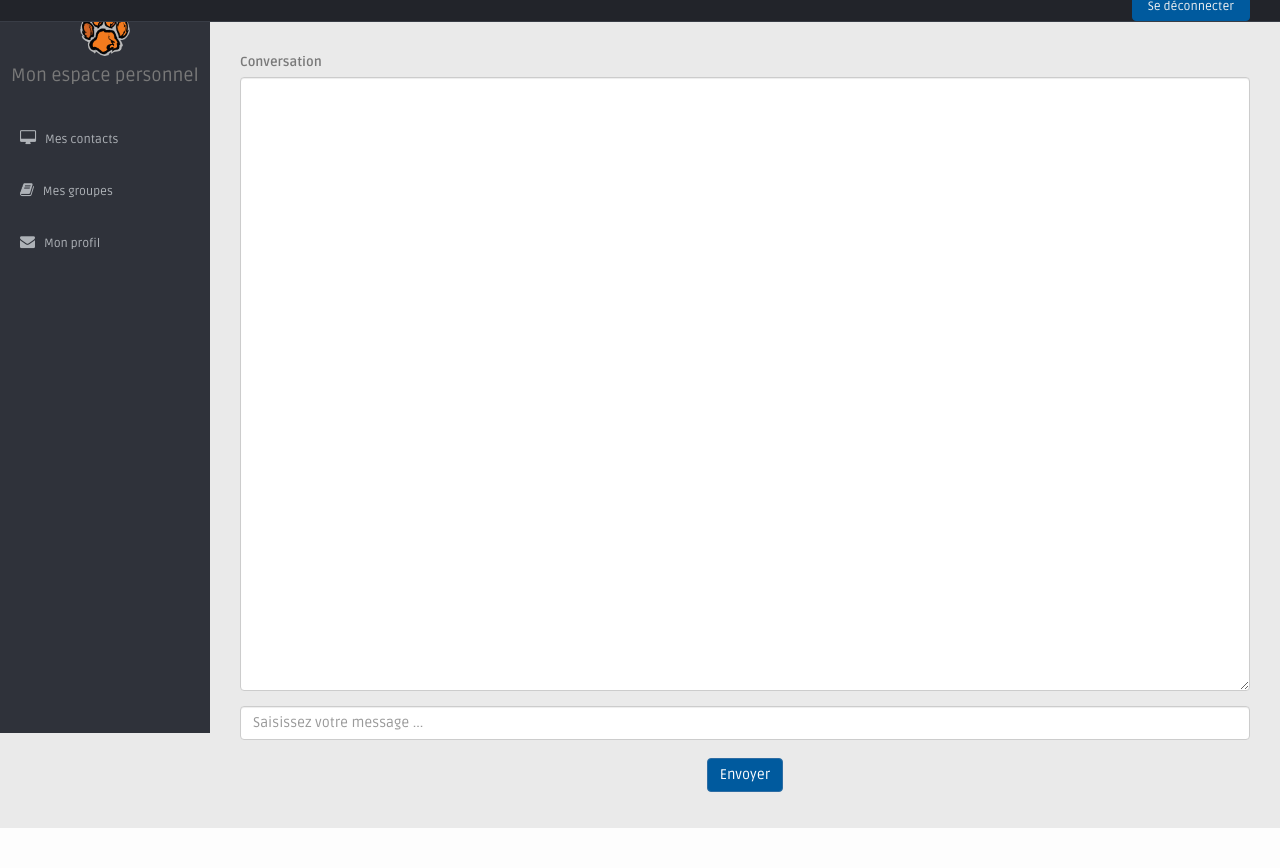
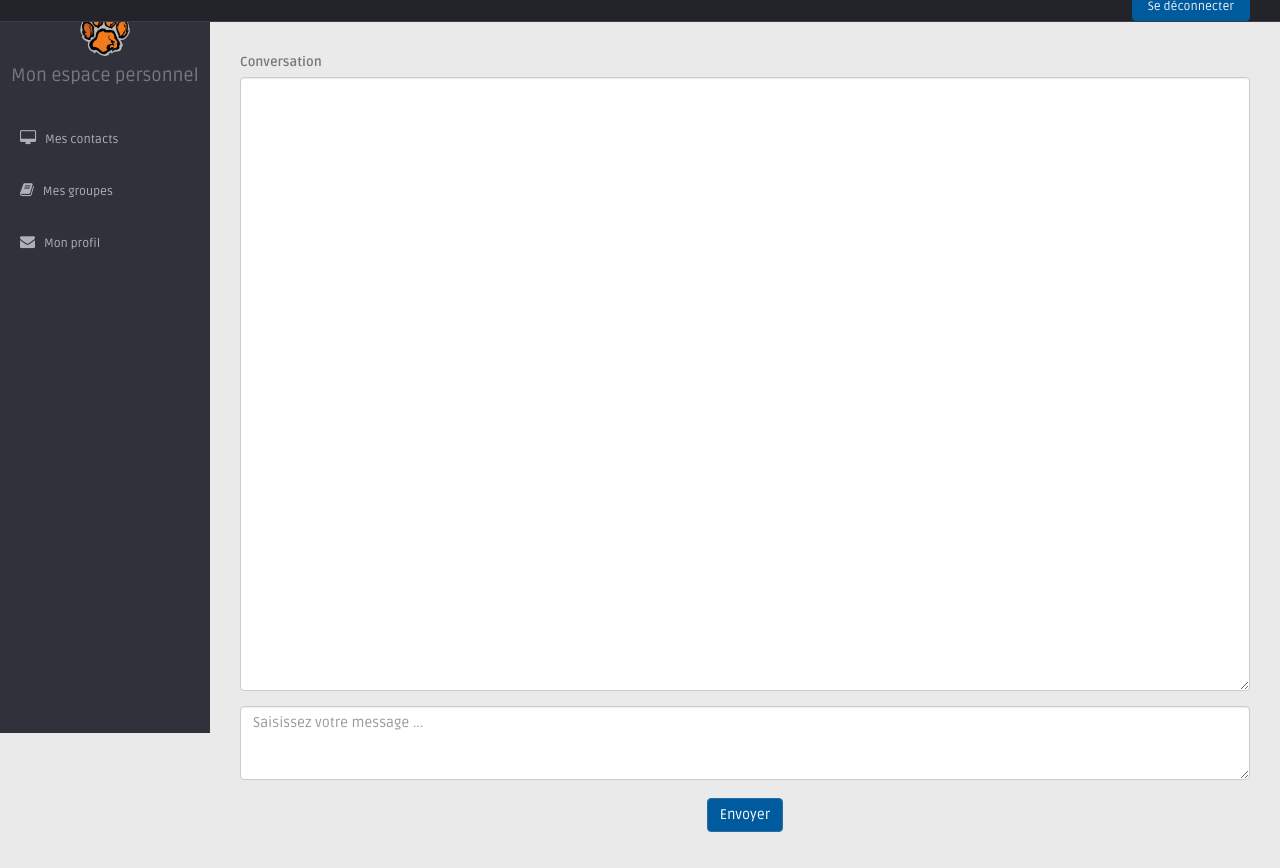
Before and after one commit to MattCornicDev/projet_EMRAC_Connexion_App_Web, a PHP site: page /appli.php in a window 1280 px wide. Shown: the part 67-935 px from the top of the page. Before the commit the page ends 895 px from the top, so only its background shows below. Run offline with PHP 8.4, Linux system fonts and the light colour scheme.

Commit message:
modif messagerie après demande client

```diff
--- a/appli.php
+++ b/appli.php
@@ -115,7 +115,7 @@
                                 <label for="exampleFormControlTextarea1">Conversation</label>
                                 <textarea class="form-control" id="exampleFormControlTextarea1" rows="30"></textarea>
                             </div>
-                            <input type="text" class="form-control"  name="message" id="message" rows="3" placeholder="Saisissez votre message ...">
+                            <textarea class="form-control" name="message" id="message" rows="3" placeholder="Saisissez votre message ..."></textarea>
                             <br/>
                             <button type="submit" class="btn btn-primary center-block" style="background-color: #005a9e">Envoyer</button>
                         </div>
```
